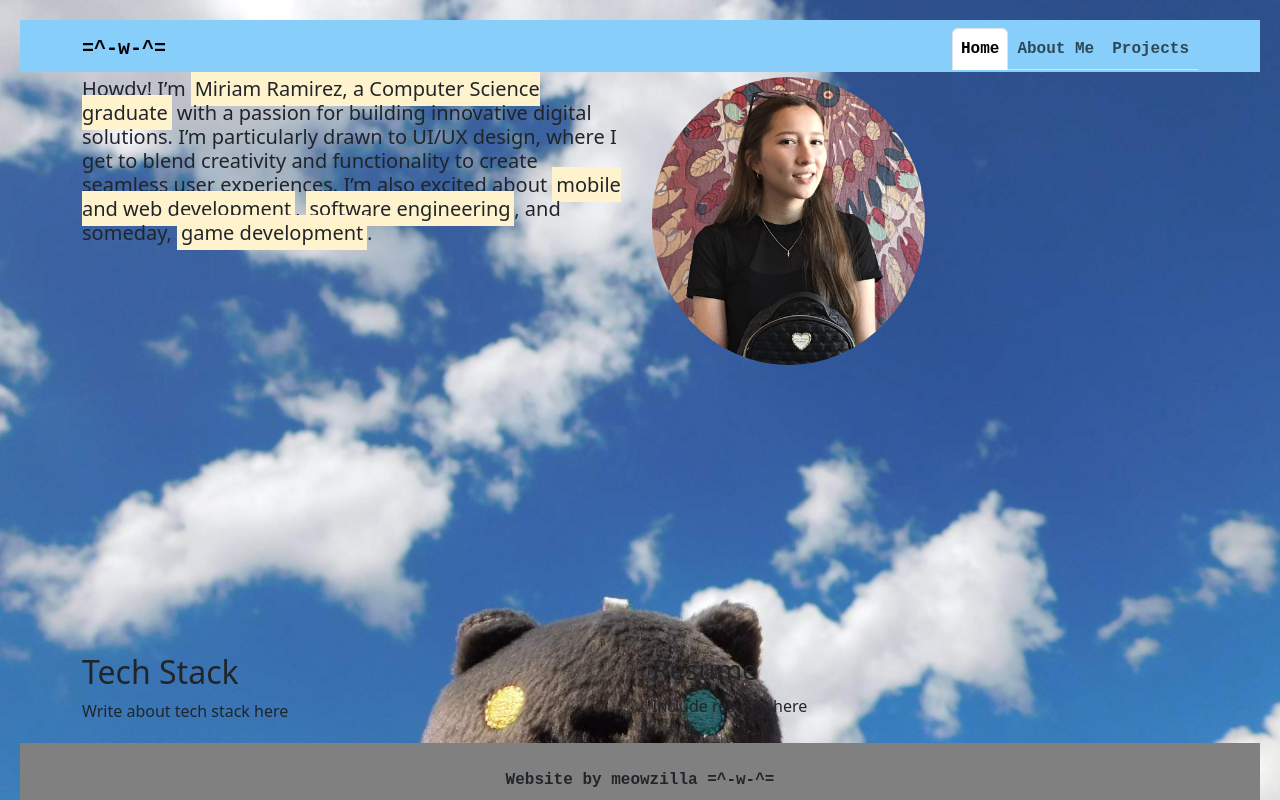
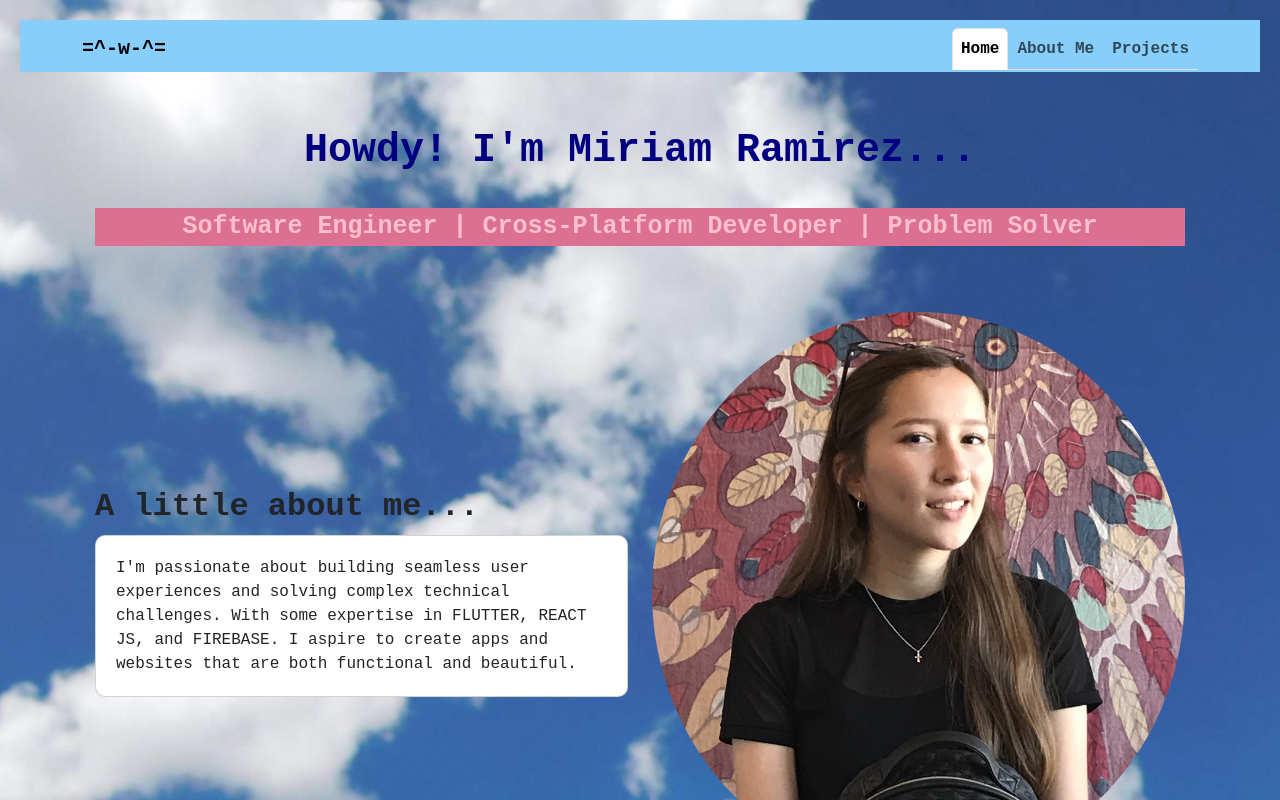
Before and after one commit to miriamrami/meow-port-app, a React (Create React App) app: page / in a window 1280 px wide. Shown: the top 800 px of the page. Built offline with nearby package versions, Linux system fonts and the light colour scheme.

Commit message:
decent homepage so far

```diff
--- a/src/Home.js
+++ b/src/Home.js
@@ -21,13 +21,19 @@ const Home = () => {
 			</Container>
 		</Navbar>
 
+		<Container className="hero-container">
+			<h1>Howdy! I'm Miriam Ramirez... </h1>
+			<p>Software Engineer | Cross-Platform Developer | Problem Solver</p>
+		</Container>
+
 		{/*THIS IS THE HEADER CONTAINER - Will have a welcome msg and an img of me*/}
 		<Container className="first-container">
 			<Row className="welcome-message-row">
 				<Col className="home-messsage">
-					<CardTitle className="card-title-message">
-						Howdy! I’m <mark>Miriam Ramirez, a Computer Science graduate</mark> with a passion for building innovative digital solutions. I’m particularly drawn to UI/UX design, where I get to blend creativity and functionality to create seamless user experiences. I’m also excited about <mark>mobile and web development</mark>, <mark>software engineering</mark>, and someday, <mark>game development</mark>.
-					</CardTitle>
+					<h2>A little about me...</h2>
+					<Card className="card-message">
+					I'm passionate about building seamless user experiences and solving complex technical challenges. With some expertise in FLUTTER, REACT JS, and FIREBASE. I aspire to create apps and websites that are both functional and beautiful.
+					</Card>
 				</Col>
 				<Col className="miriam-image">
 					<Image className="imageMiriam" src={myImage} roundedCircle fluid/>
@@ -41,12 +47,12 @@ const Home = () => {
 			<Row className="tech-resume-row">
 				<Col className="tech-stack">
 					<h2>Tech Stack</h2>
-					Write about tech stack here
+					<Card>Write about tech stack here</Card>
 				</Col>
 
 				<Col className="resume-document">
 					<h3>Resume</h3>
-					Include resume here
+					<Card>Insert resume here</Card>
 				</Col>
 
 			</Row>
--- a/src/cssFiles/Home.css
+++ b/src/cssFiles/Home.css
@@ -13,8 +13,9 @@
 
 }
 
-.Home-link {
+.home-link {
   color: hsl(193, 95%, 68%);
+  text-decoration: none;
 }
 
 /*Figure out how to custmize the tabs -_-*/
@@ -22,6 +23,27 @@
   background-color: lightblue;
   height: 100%;
   margin: 0;
+}
+
+h1{
+  padding: 25px;
+  font-family: 'Courier New', Courier, monospace;
+  font-weight: bold;
+  text-align: center;
+  color: navy;
+}
+
+p{
+  font-family: 'Courier New', Courier, monospace;
+  font-size: 25px;
+  background-color: palevioletred;
+  font-weight: bold;
+  text-align: center;
+  display: flex;
+  flex-direction: column;
+  border-radius: 1;
+  color: pink;
+
 }
 
 /*The following will be the background display for the entire website.*/
@@ -35,34 +57,72 @@
   flex-direction: column;
   justify-content: center;
   padding: 20px;
+}
 
+.hero-container{
+  padding: 25px;
+}
+
+.first-container{
+  padding: 25px;
+}
+
+.welcome-message-row{
+  display: flex;
+  align-items: center;
+}
+
+.card-message{
+  padding: 20px;
+  background-color: white;
+  border-radius: 10px;
+
+  font-family: 'Courier New', Courier, monospace;
 
 }
 
-
-.img-col{
+.miriam-image{
   display: flex;
-  border-style: solid;
+  justify-content: center;
+  align-items: center;
 }
 
 .imageMiriam{
-  height:50%;
-
+  max-width: auto;
+  height: auto;
+  border-radius: 50%;
 }
 
-.footer-row{
-  margin: auto;
-  padding: 15px;
-  text-align: center;
+.second-container{
+  padding: 25px;
 }
 
+.tech-resume-row{
+  display: flex;
+  align-items: center;
+}
+
+.tech-stack,
+.resume-document{
+  padding: 25px;
+  background-color: white;
+  border-radius: 10px;
+  margin: 15px;
+  text-align: center;
+
+  font-family: 'Courier New', Courier, monospace;
+}
+
+h2, h3{
+  font-family: 'Courier New', Courier, monospace;
+  font-weight: bold;
+}
 
 .footer-container{
   display: flex;
   justify-content: center;
   align-items: center;
   padding: 10px;
-  text-align: left;
   margin-top: 20px;
   background-color: grey;
 
```
